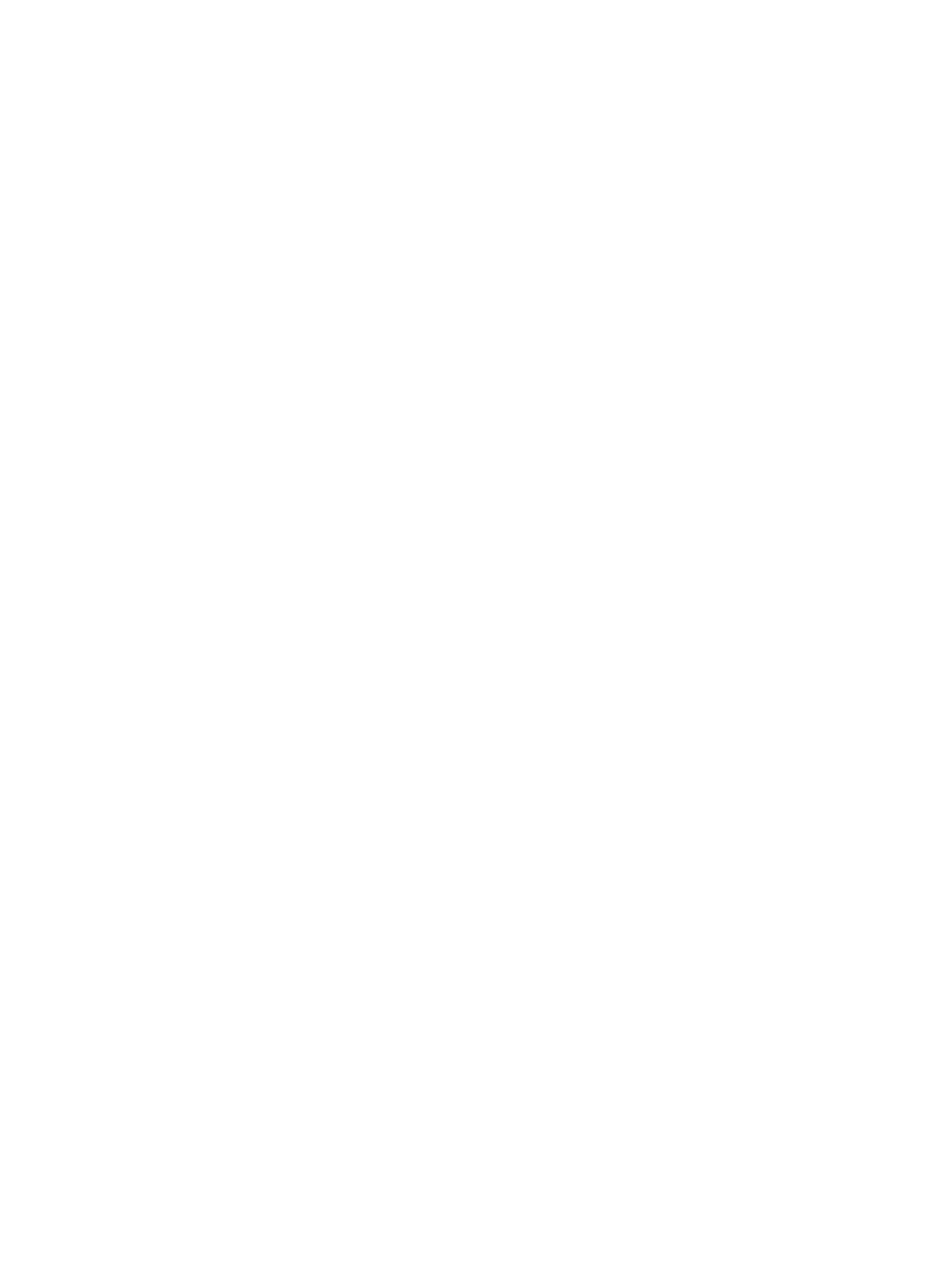
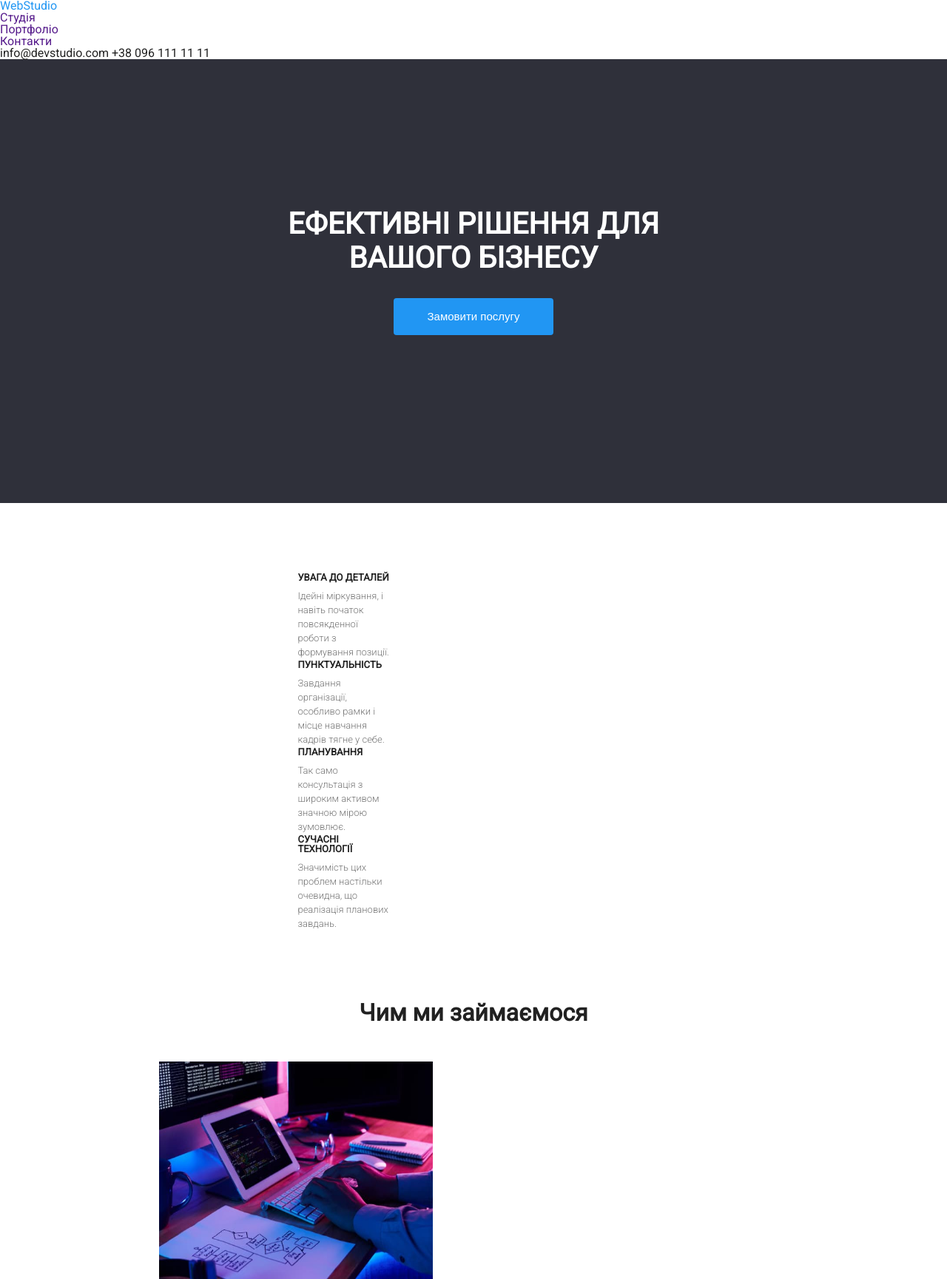
Before and after one commit to Alina-lizina/goit-markup-hw-01, a plain HTML site: page index.html in a window 1280 px wide. Shown: the top 1729 px of the page at 74% size. Before the commit the page ends 800 px from the top, so only its background shows below. Drawn offline with Linux system fonts and the light colour scheme.

Commit message:
добавила html разметку
прописала html

```diff
--- /dev/null
+++ b/css/reset.css
@@ -0,0 +1,53 @@
+/* http://meyerweb.com/eric/tools/css/reset/
+   v2.0 | 20110126
+   License: none (public domain)
+*/
+
+html, body, div, span, applet, object, iframe,
+h1, h2, h3, h4, h5, h6, p, blockquote, pre,
+a, abbr, acronym, address, big, cite, code,
+del, dfn, em, img, ins, kbd, q, s, samp,
+small, strike, strong, sub, sup, tt, var,
+b, u, i, center,
+dl, dt, dd, ol, ul, li,
+fieldset, form, label, legend,
+table, caption, tbody, tfoot, thead, tr, th, td,
+article, aside, canvas, details, embed,
+figure, figcaption, footer, header, hgroup,
+menu, nav, output, ruby, section, summary,
+time, mark, audio, video {
+	margin: 0;
+	padding: 0;
+	border: 0;
+	font-size: 100%;
+	font: inherit;
+	vertical-align: baseline;
+}
+/* HTML5 display-role reset for older browsers */
+article, aside, details, figcaption, figure,
+footer, header, hgroup, menu, nav, section {
+	display: block;
+}
+body {
+	line-height: 1;
+}
+ol, ul {
+	list-style: none;
+}
+blockquote, q {
+	quotes: none;
+}
+blockquote:before, blockquote:after,
+q:before, q:after {
+	content: '';
+	content: none;
+}
+table {
+	border-collapse: collapse;
+	border-spacing: 0;
+}
+
+button {
+	border: none;
+	outline: none;
+}
--- /dev/null
+++ b/css/styles.css
@@ -0,0 +1,116 @@
+body{
+    font-family: 'Roboto', sans-serif;
+}
+
+.header{}
+
+A:link { color: #212121; text-decoration: none; }
+A:hover { color: #2196F3; text-decoration: none; }
+
+.main-banner{
+background-color: #2F303A;
+width: 1600;
+height: 600px;
+display: flex;
+flex-direction: column;
+text-align: center;
+}
+
+.main-title{
+color: #FFFFFF;
+padding-top: 200px;
+font-size: 40px;
+width: 700px;
+line-height: 116%;
+align-self: center;
+font-weight: 900;
+text-transform: uppercase;
+}
+
+.main-button{
+margin-top: 30px;
+width: 216px;
+height: 50px;
+border-radius: 4px;
+background-color: #2196F3;
+align-self: center ;
+color: #fff;
+font-size: 15px;
+}
+
+.description{
+display: flex;
+justify-content: space-around;
+flex-direction: row;
+padding: 94px 200px 0 200px;
+}
+
+.description-fact{
+font-size: 13px;
+width: 25%;
+padding: 0 15px 0 15px;
+}
+
+.description-title{
+color: #212121;
+font-weight: 600;
+padding-bottom: 10px;
+}
+
+.description-text{
+color: #757575;
+font-weight: 300;
+line-height: 146%;
+}
+
+.portfolio{
+padding: 94px 200px;
+display: flex;
+flex-direction: column;
+}
+
+.portfolio-title{
+font-size: 32px;
+font-weight: 700;
+color: #212121;
+text-align: center;
+margin-bottom: 50px;
+}
+
+.portfolio-image{
+padding: 0 15px 0px 15px;
+}
+
+.team{
+    background-color: #F5F4FA;
+    padding: 94px 200px;
+}
+
+.team-title{
+font-size: 32px;
+font-weight: 700;
+color: #212121;
+text-align: center;
+}
+
+.team-info{
+    margin-top: 50px;
+    margin-top: 94px;
+}
+.team-fact{
+    width: 20%;
+    padding-left: 15px;
+    padding-right: 15px;
+    color: #757575;
+font-weight: 300;
+line-height: 146%;
+}
+
+.team-description{
+    background-color: #fff;
+    text-align: center;
+    font-size: 16px;
+    font-weight: 400;
+}
+
+#e0e0e0 3px;
--- a/index.html
+++ b/index.html
@@ -5,8 +5,94 @@
     <meta http-equiv="X-UA-Compatible" content="IE=edge">
     <meta name="viewport" content="width=device-width, initial-scale=1.0">
     <title>Document</title>
+    <link rel="stylesheet" href="./css/reset.css">
+    <link rel="stylesheet" href="./css/styles.css">
+    <link rel="preconnect" href="https://fonts.googleapis.com">
+    <link rel="preconnect" href="https://fonts.gstatic.com" crossorigin>
+    <link href="https://fonts.googleapis.com/css2?family=Roboto:wght@300;400&display=swap" rel="stylesheet">
 </head>
 <body>
+    <header>
+        <nav>
+            <ul>
+                <li><a class="logo" href="">WebStudio</a></li>
+                <li><a class="head-button" href="">Студія</a></li>
+                <li><a class="head-button" href="">Портфоліо</a></li>
+                <li><a class="head-button" href="">Контакти</a></li>
+            </ul>
+        </nav>
+        <section class="contact">
+            <a href="mailto:info@devstudio.com">info@devstudio.com</a>
+            <a href="tel:+380961111111">+38 096 111 11 11</a>
+        </section>
+    </header>
+    <main>
+        <section class="main-banner">
+    <h1 class="main-title">Ефективні рішення для<br>вашого бізнесу</h1>
+    <button class="main-button">Замовити послугу</button>
+        </section>
 
+        <section class="description">
+<ul>
+<li class="description-fact">
+    <h4 class="description-title">УВАГА ДО ДЕТАЛЕЙ</h4>
+    <p class="description-text">Ідейні міркування, і навіть початок повсякденної роботи з формування позиції.</p>
+</li>
+<li class="description-fact">
+    <h4 class="description-title">ПУНКТУАЛЬНІСТЬ</h4>
+    <p class="description-text">Завдання організації, особливо рамки і місце навчання кадрів тягне у себе.</p>
+</li>
+<li class="description-fact">
+    <h4 class="description-title">ПЛАНУВАННЯ</h4>
+    <p class="description-text">Так само консультація з широким активом значною мірою зумовлює.</p>
+</li>
+<li class="description-fact">
+    <h4 class="description-title">СУЧАСНІ ТЕХНОЛОГІЇ</h4>
+    <p class="description-text">Значимість цих проблем настільки очевидна, що реалізація планових завдань.</p>
+</li>
+</ul>
+</section>
+
+<section class="portfolio">
+<h2 class="portfolio-title">Чим ми займаємося</h3>
+<ul class="portfolio-images">
+<li class="portfolio-image"><img width="370px" height="294px" src="./images/portfolio1.jpg" alt=""></li>
+<li class="portfolio-image"><img width="370px" height="294px" src="./images/portfolio2.jpg" alt=""></li>
+<li class="portfolio-image"><img width="370px" height="294px" src="./images/portfolio3.jpg" alt=""></li>
+</ul>
+</section>
+
+<section class="team">
+<h2 class="team-title">Наша команда</h3>
+<ul class="team-info">
+    <li class="team-fact">
+       <img width="270px" height="260px" src="./images/team1.jpg" alt="Ігор Дем'яненко">
+       <h3>Ігор Дем'яненко</h3>
+       <p>Product Designer</p>
+    </li>
+     <li class="team-fact">
+       <img width="270px" height="260px" src="./images/team2.jpg" alt="Ігор Дем'яненко">
+       <h3>Ігор Дем'яненко</h3>
+       <p>Product Designer</p>
+    </li>
+     <li class="team-fact">
+       <img width="270px" height="260px" src="./images/team3.jpg" alt="Ігор Дем'яненко">
+       <h3>Ігор Дем'яненко</h3>
+       <p>Product Designer</p>
+    </li>
+     <li class="team-fact">
+       <img width="270px" height="260px" src="./images/team4.jpg" alt="Ігор Дем'яненко">
+       <h3>Ігор Дем'яненко</h3>
+       <p>Product Designer</p>
+    </li>
+</ul>
+</section>
+    </main>
+    <footer>
+      <div class="logo" href="">WebStudio</div>
+      <address>м. Київ, пр-т Лесі Українки, 26</address>
+      <a href="mailto:info@devstudio.com">info@devstudio.com</a>
+      <a href="tel:+380961111111">+38 096 111 11 11</a>
+    </footer>
 </body>
 </html>
```
Also changed, not shown: images/portfolio1.jpg (added), images/portfolio2.jpg (added), images/portfolio3.jpg (added), images/team1.jpg (added), images/team2.jpg (added), images/team3.jpg (added), images/team4.jpg (added), style/style.css (deleted), 1 other file.
